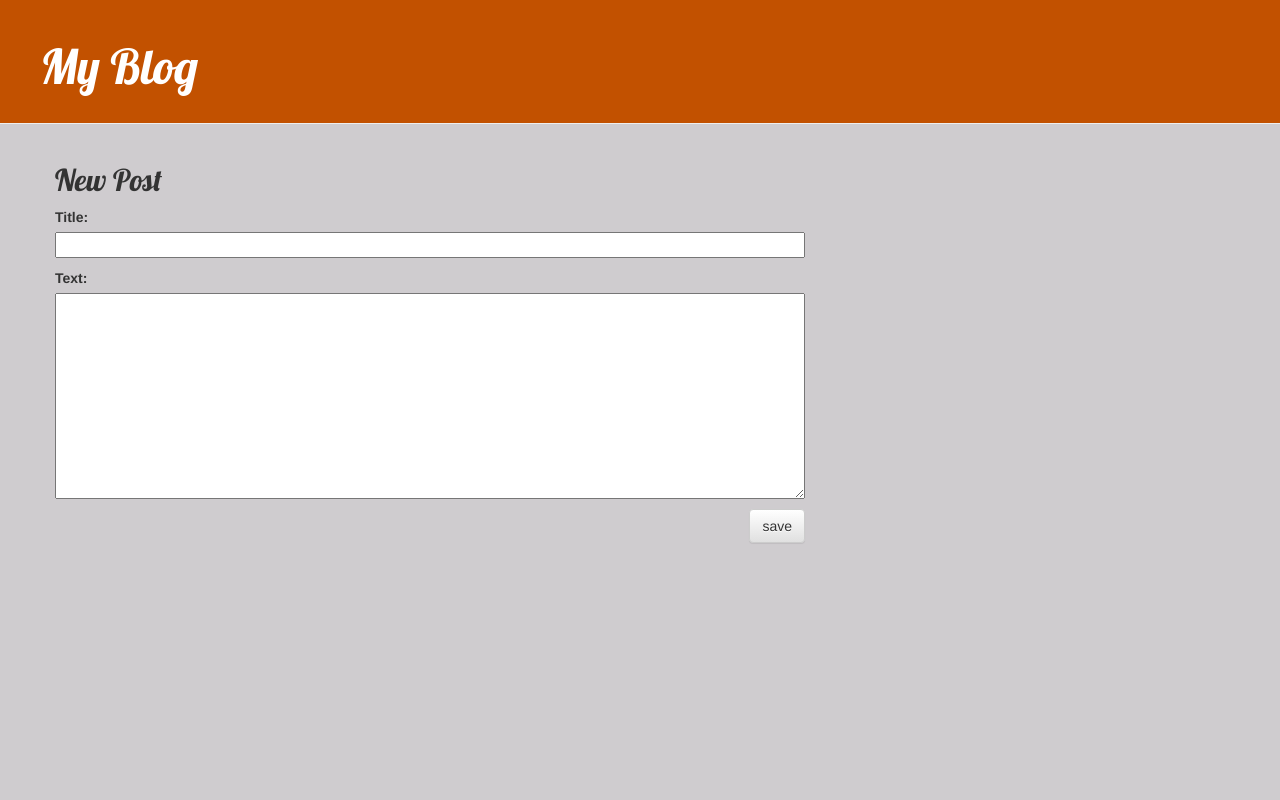
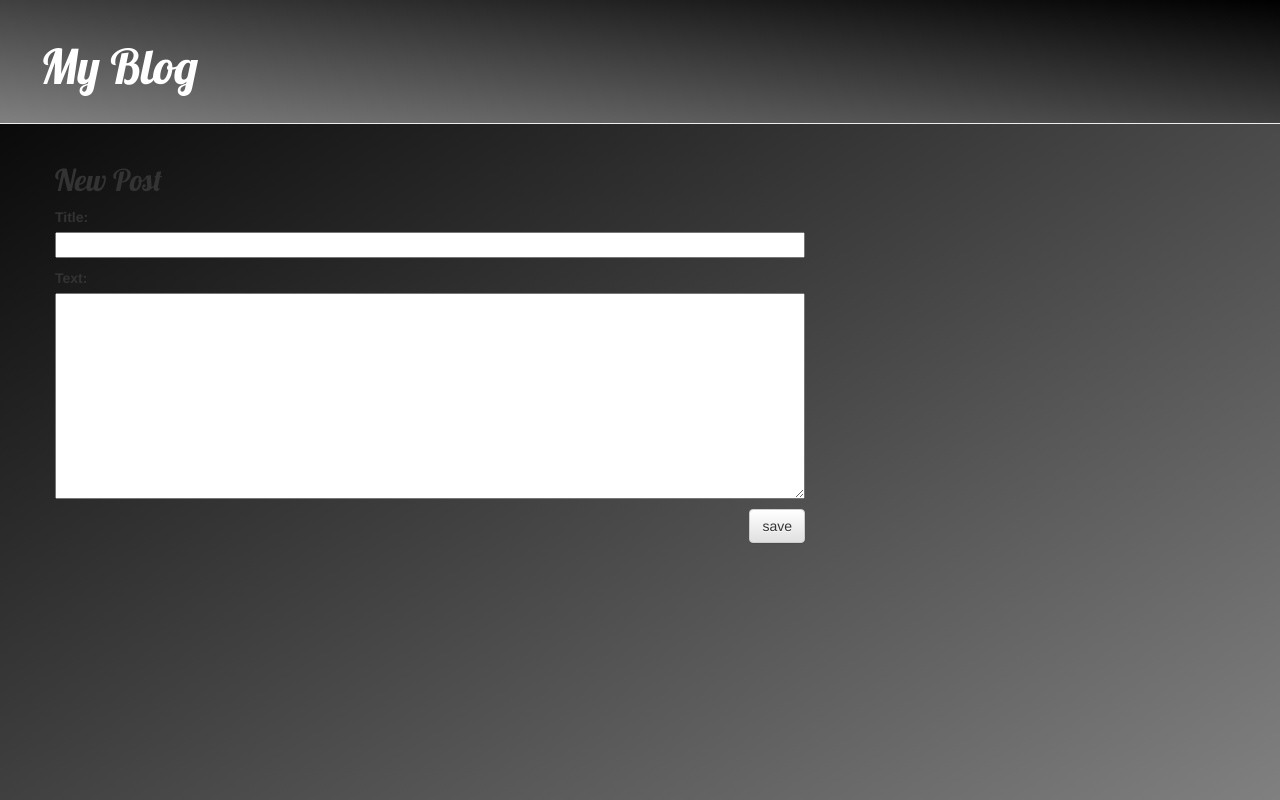
Before and after one commit to aravjain63/progidyblog, a Django app: page /post/new in a window 1280 px wide. Run offline with Django 3.2, Linux system fonts and the light colour scheme; some libraries are stand-ins or nearby versions.

Commit message:
just trying stuff

```diff
--- a/mysite/blog/static/blog/style.css
+++ b/mysite/blog/static/blog/style.css
@@ -1,5 +1,5 @@
 .page-header {
-  background-color: #C25100;
+  background-image: linear-gradient(to bottom left, black, grey);
   padding: 20px 20px 20px 40px;
   margin: 0 0 20 0;
 }
@@ -61,5 +61,5 @@ h1, h2, h3, h4 {
   color: #000000;
 }
 body {
-  background-color: #1013;
-}
+    background-image: linear-gradient(to bottom right, black, grey);
+  }
```
